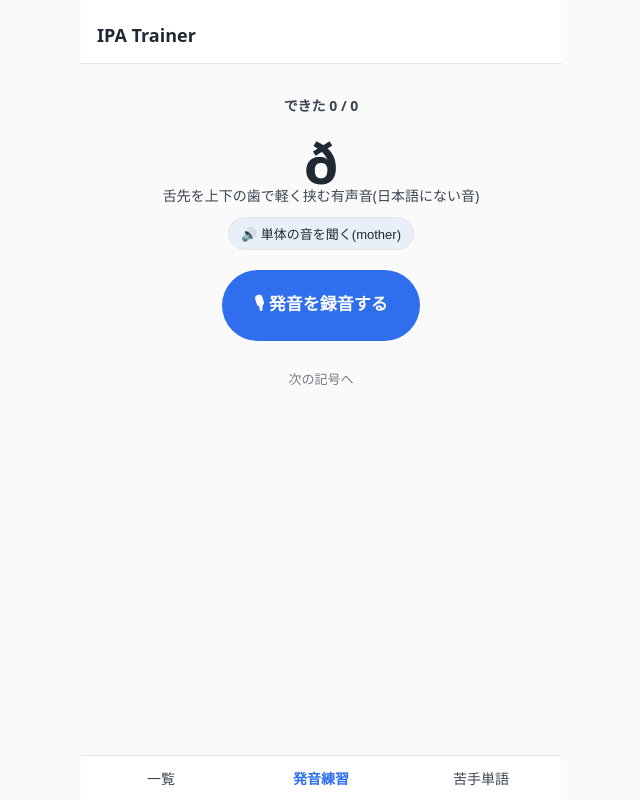
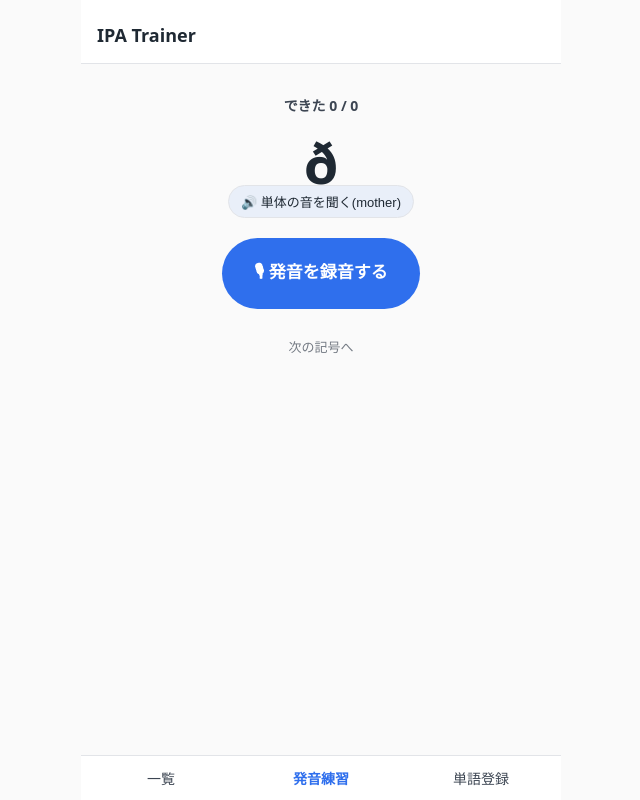
Before and after one commit to MYne0915/ipa-trainer, a React (Vite) app: page / in a window 1280 px wide. Both pictures are taken after a click on the button "発音練習". Shown: the whole page, without its empty margins (319-959 px from the left). Built offline with nearby package versions, Linux system fonts and the light colour scheme.

Commit message:
Remove pronunciation hint from practice screen, rename word tab
Showing the mouth-shape tip up front let users read the answer
instead of recalling it, defeating the point of speaking practice.
The bottom tab now reads 単語登録 instead of 苦手単語.

```diff
--- a/src/App.css
+++ b/src/App.css
@@ -182,13 +182,6 @@
   font-size: 56px;
   font-weight: 700;
   color: var(--text-h);
-}
-
-.practice__tip {
-  margin: 0;
-  font-size: 14px;
-  line-height: 1.6;
-  padding: 0 8px;
 }
 
 .practice__record {
--- a/src/components/PronunciationPractice.tsx
+++ b/src/components/PronunciationPractice.tsx
@@ -93,7 +93,6 @@ export function PronunciationPractice({ weakWords, onRated }: Props) {
 
       <div className="practice__prompt">
         <span className="practice__symbol">{current.phoneme.symbol}</span>
-        <p className="practice__tip">{current.phoneme.tip}</p>
         <button type="button" className="chip" onClick={() => speak(current.example)}>
           🔊 単体の音を聞く({current.example})
         </button>
--- a/src/components/TabBar.tsx
+++ b/src/components/TabBar.tsx
@@ -3,7 +3,7 @@ export type TabKey = "list" | "quiz" | "words";
 const TABS: { key: TabKey; label: string }[] = [
   { key: "list", label: "一覧" },
   { key: "quiz", label: "発音練習" },
-  { key: "words", label: "苦手単語" },
+  { key: "words", label: "単語登録" },
 ];
 
 type Props = {
```
